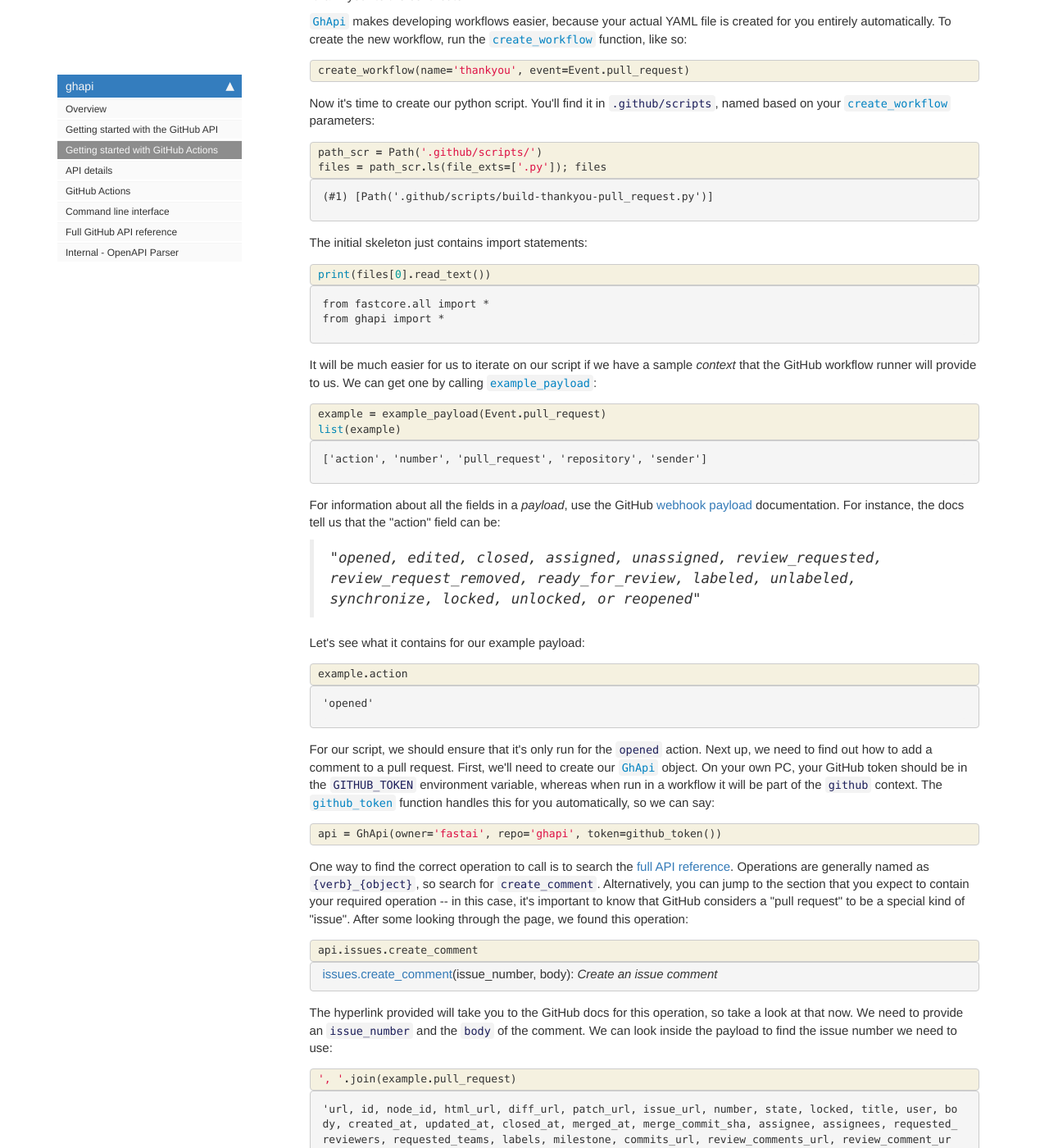
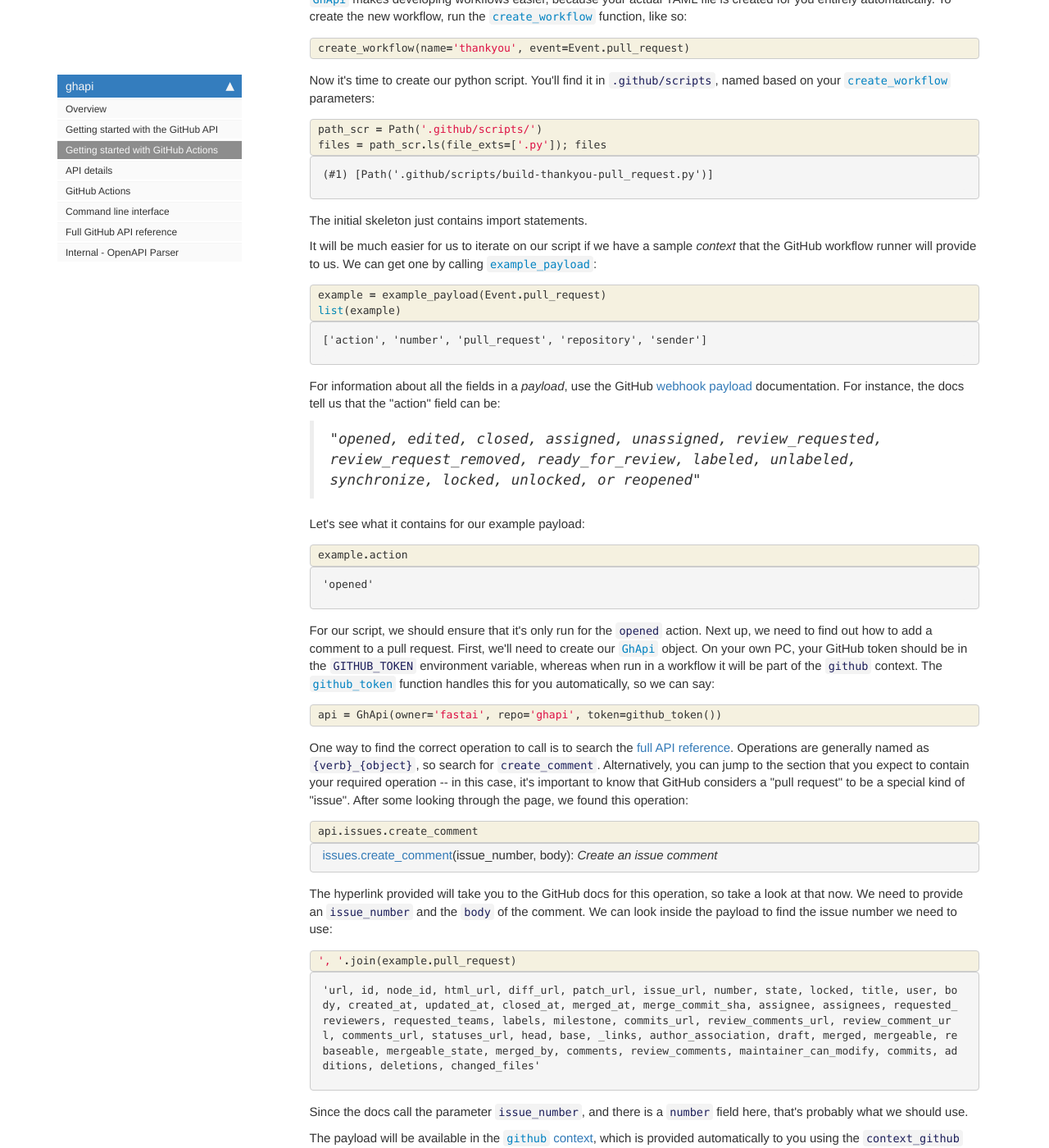
Before and after one commit to fastai/ghapi, a Jekyll site: the page built from docs/tutorial_actions.html, in a window 1280 px wide and 1400 px high, scrolled down 1079 px. Shown: the whole window at 82% size. Built offline with Jekyll 4.4.1, drawn with Linux system fonts in a browser that asks for light colours; nearby versions of some CDN libraries; comment, search, counter and statistics services are not loaded; some of the changed text lies outside the part shown.

Commit message:
do not overwrite

```diff
--- a/docs/tutorial_actions.html
+++ b/docs/tutorial_actions.html
@@ -147,45 +147,7 @@
 
 <div class="cell border-box-sizing text_cell rendered"><div class="inner_cell">
 <div class="text_cell_render border-box-sizing rendered_html">
-<p>The initial skeleton just contains import statements:</p>
-
-</div>
-</div>
-</div>
-    {% raw %}
-
-<div class="cell border-box-sizing code_cell rendered">
-<div class="input">
-
-<div class="inner_cell">
-    <div class="input_area">
-<div class=" highlight hl-ipython3"><pre><span></span><span class="nb">print</span><span class="p">(</span><span class="n">files</span><span class="p">[</span><span class="mi">0</span><span class="p">]</span><span class="o">.</span><span class="n">read_text</span><span class="p">())</span>
-</pre></div>
-
-    </div>
-</div>
-</div>
-
-<div class="output_wrapper">
-<div class="output">
-
-<div class="output_area">
-
-<div class="output_subarea output_stream output_stdout output_text">
-<pre>from fastcore.all import *
-from ghapi import *
-</pre>
-</div>
-</div>
-
-</div>
-</div>
-
-</div>
-    {% endraw %}
-
-<div class="cell border-box-sizing text_cell rendered"><div class="inner_cell">
-<div class="text_cell_render border-box-sizing rendered_html">
+<p>The initial skeleton just contains import statements.</p>
 <p>It will be much easier for us to iterate on our script if we have a sample <em>context</em> that the GitHub workflow runner will provide to us. We can get one by calling <a href="/actions.html#example_payload"><code>example_payload</code></a>:</p>
 
 </div>
@@ -436,6 +398,7 @@
     <div class="input_area">
 <div class=" highlight hl-ipython3"><pre><span></span><span class="k">def</span> <span class="nf">reply_thanks</span><span class="p">():</span>
     <span class="n">payload</span> <span class="o">=</span> <span class="n">context_github</span><span class="o">.</span><span class="n">event</span>
+    <span class="nb">print</span><span class="p">(</span><span class="n">payload</span><span class="o">.</span><span class="n">action</span><span class="p">)</span>
     <span class="k">if</span> <span class="n">payload</span><span class="o">.</span><span class="n">action</span> <span class="o">!=</span> <span class="s1">&#39;opened&#39;</span><span class="p">:</span> <span class="k">return</span>
     <span class="n">api</span> <span class="o">=</span> <span class="n">GhApi</span><span class="p">(</span><span class="n">owner</span><span class="o">=</span><span class="s1">&#39;fastai&#39;</span><span class="p">,</span> <span class="n">repo</span><span class="o">=</span><span class="s1">&#39;ghapi&#39;</span><span class="p">,</span> <span class="n">token</span><span class="o">=</span><span class="n">github_token</span><span class="p">())</span>
     <span class="n">api</span><span class="o">.</span><span class="n">issues</span><span class="o">.</span><span class="n">create_comment</span><span class="p">(</span><span class="n">issue_number</span><span class="o">=</span><span class="n">payload</span><span class="o">.</span><span class="n">number</span><span class="p">,</span> <span class="n">body</span><span class="o">=</span><span class="s1">&#39;Thank you for your *valuable* contribution&#39;</span><span class="p">)</span>
@@ -457,15 +420,7 @@
 </div>
 <div class="cell border-box-sizing text_cell rendered"><div class="inner_cell">
 <div class="text_cell_render border-box-sizing rendered_html">
-<h2 id="Initial-setup">Initial setup<a class="anchor-link" href="#Initial-setup"> </a></h2>
-</div>
-</div>
-</div>
-<div class="cell border-box-sizing text_cell rendered"><div class="inner_cell">
-<div class="text_cell_render border-box-sizing rendered_html">
 <ul>
-<li>on create PR</li>
-<li>create welcome reply</li>
 <li>only if new contrib</li>
 <li>binder link if NB</li>
 </ul>
```
Also changed, not shown: docs/actions.html (+9 -9 lines), ghapi/actions.py (+7 -2 lines), .github/workflows/thankyou-pull_request.yml, 3 other files.
